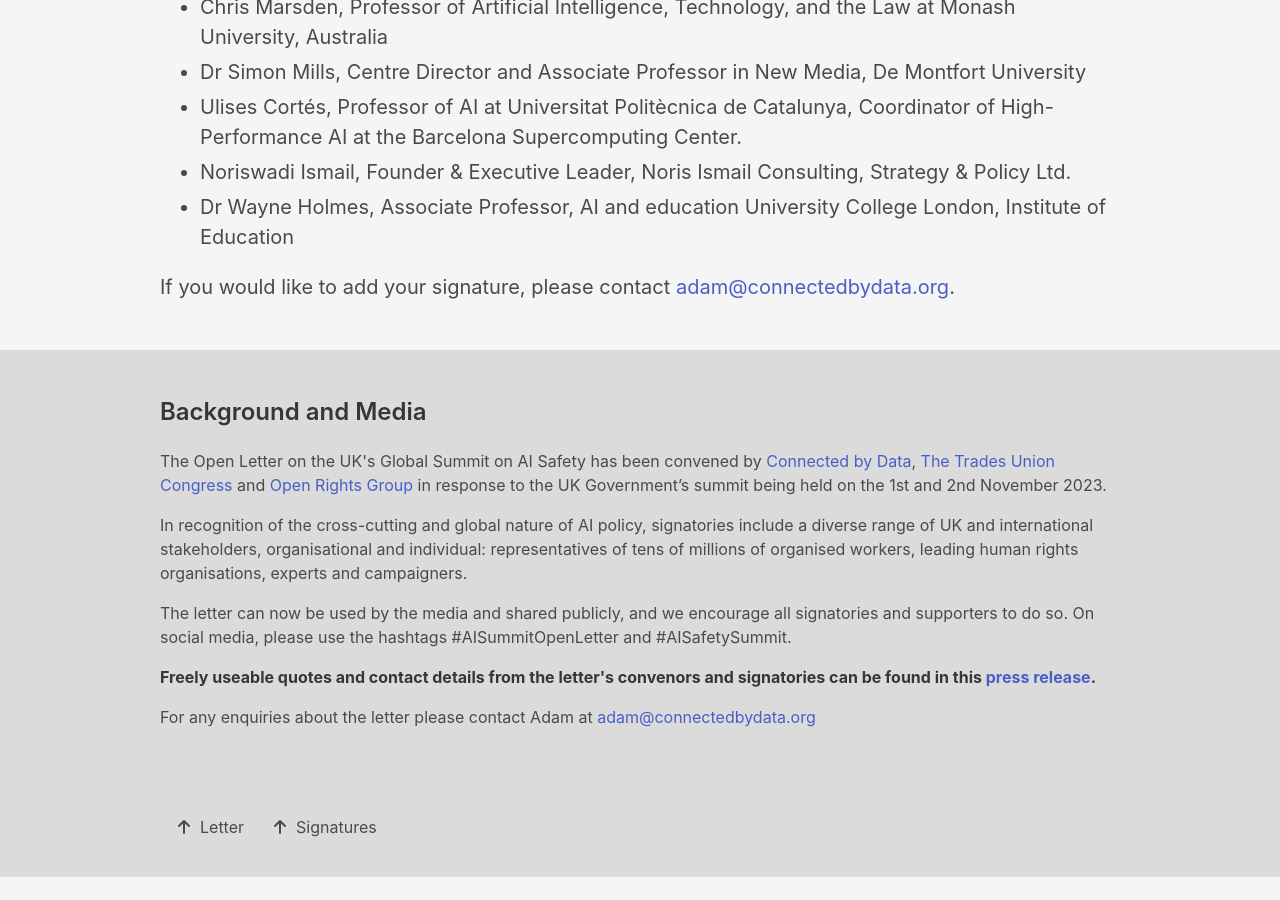
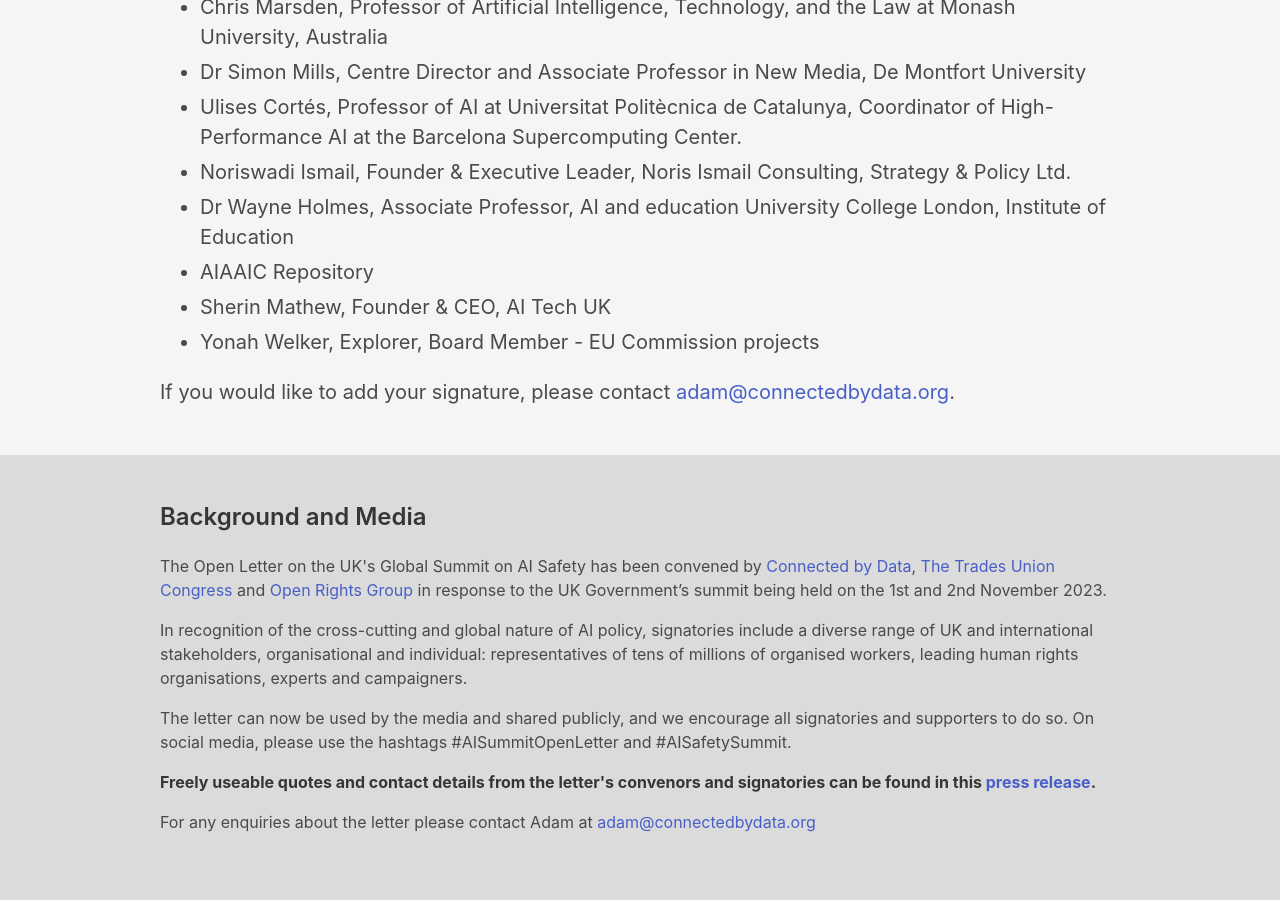
Before and after one commit to connectedbydata/ai-summit-open-letter, a Jekyll site: the page built from index.md, in a window 1280 px wide and 900 px high, scrolled down 6480 px. Built offline with Jekyll 4.4.1, drawn with Linux system fonts in a browser that asks for light colours; nearby versions of some CDN libraries; before the commit the page ends 7357 px from its top, so only the background shows below that.

Commit message:
Added signatories to open letter

```diff
--- a/index.md
+++ b/index.md
@@ -134,6 +134,9 @@ signatories:
   - Ulises Cortés, Professor of AI at Universitat Politècnica de Catalunya, Coordinator of High-Performance AI at the Barcelona Supercomputing Center.
   - Noriswadi Ismail, Founder & Executive Leader, Noris Ismail Consulting, Strategy & Policy Ltd.
   - Dr Wayne Holmes, Associate Professor, AI and education University College London, Institute of Education
+  - AIAAIC Repository
+  - Sherin Mathew, Founder & CEO, AI Tech UK
+  - Yonah Welker, Explorer, Board Member - EU Commission projects
 layout: default
 ---
 Dear Prime Minister,
```
